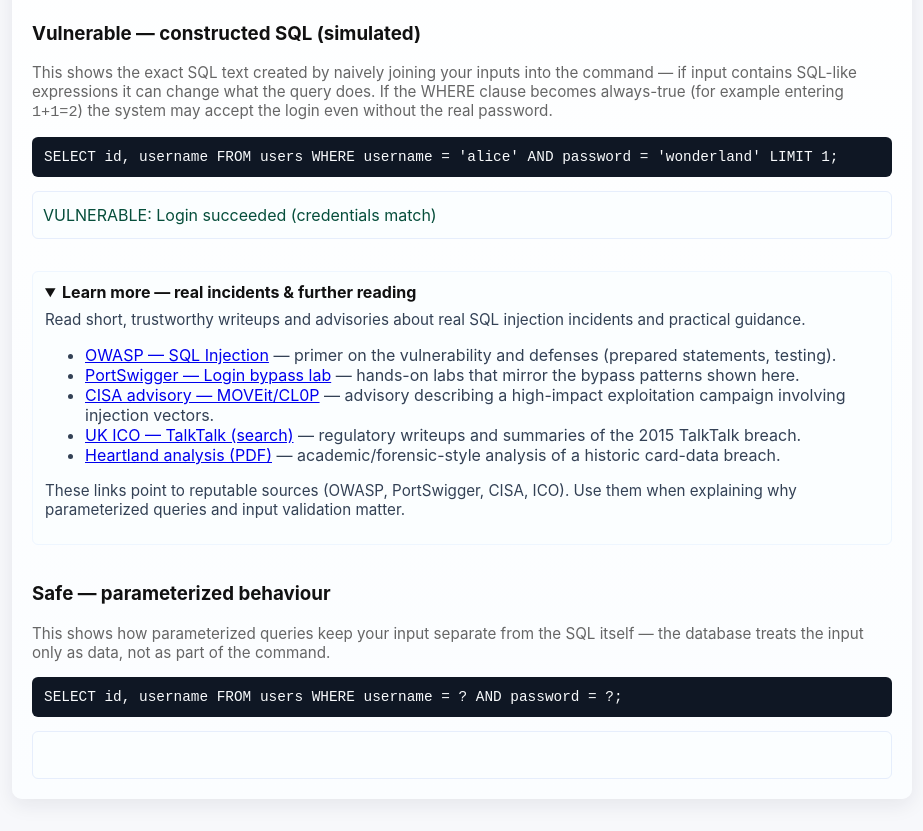
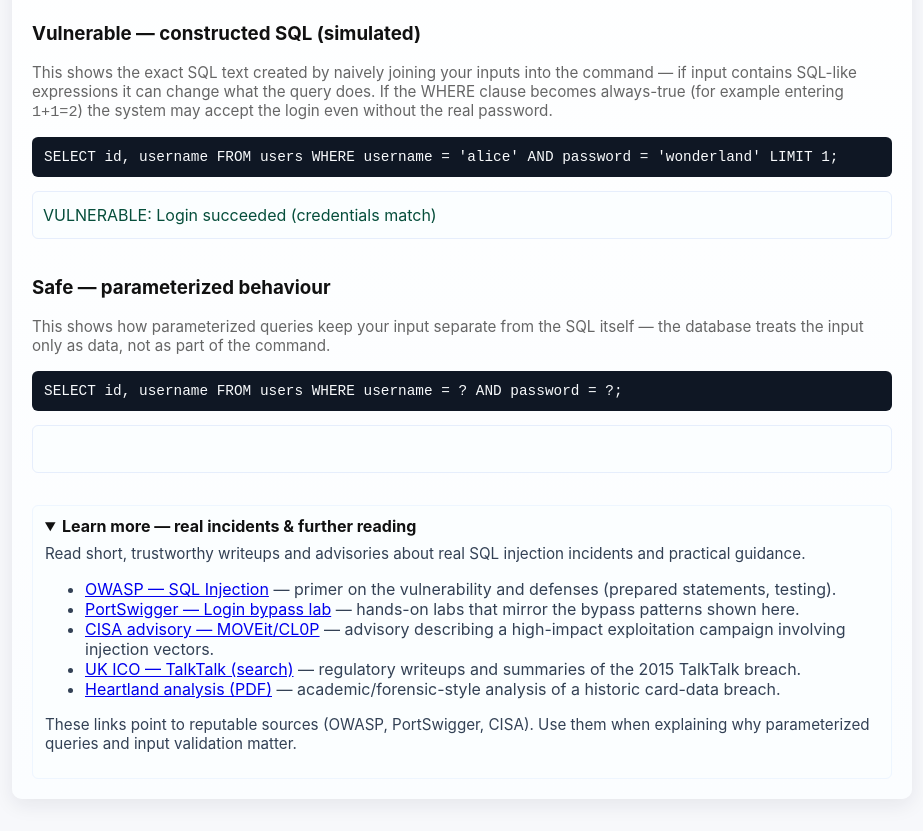
Before and after one commit to Maremoo2/sql-injection-playground-static, a plain HTML site: page index.html in a window 1280 px wide. Shown: the part 369-1200 px from the top of the page, without its empty margins (178-1101 px from the left). Drawn offline with Linux system fonts and the light colour scheme.

Commit message:
ui: move Safe panel above Learn more section for clearer flow

```diff
--- a/index.html
+++ b/index.html
@@ -57,6 +57,13 @@
         </article>
 
         <article>
+          <h3>Safe — parameterized behaviour</h3>
+          <p class="panel-explain">This shows how parameterized queries keep your input separate from the SQL itself — the database treats the input only as data, not as part of the command.</p>
+          <pre id="safe-info">SELECT id, username FROM users WHERE username = ? AND password = ?;</pre>
+          <div id="safe-result" class="result-box"></div>
+        </article>
+
+        <article>
           <details class="advanced" open>
             <summary>Learn more — real incidents & further reading</summary>
             <p class="panel-explain">Read short, trustworthy writeups and advisories about real SQL injection incidents and practical guidance.</p>
@@ -67,15 +74,8 @@
               <li><a href="https://ico.org.uk" target="_blank" rel="noopener">UK ICO — TalkTalk (search)</a> — regulatory writeups and summaries of the 2015 TalkTalk breach.</li>
               <li><a href="https://www.philadelphiafed.org/-/media/frbp/assets/consumer-finance/discussion-papers/d-2010-january-heartland-payment-systems.pdf" target="_blank" rel="noopener">Heartland analysis (PDF)</a> — academic/forensic-style analysis of a historic card-data breach.</li>
             </ul>
-            <p class="panel-explain">These links point to reputable sources (OWASP, PortSwigger, CISA, ICO). Use them when explaining why parameterized queries and input validation matter.</p>
+            <p class="panel-explain">These links point to reputable sources (OWASP, PortSwigger, CISA). Use them when explaining why parameterized queries and input validation matter.</p>
           </details>
-        </article>
-
-        <article>
-          <h3>Safe — parameterized behaviour</h3>
-          <p class="panel-explain">This shows how parameterized queries keep your input separate from the SQL itself — the database treats the input only as data, not as part of the command.</p>
-          <pre id="safe-info">SELECT id, username FROM users WHERE username = ? AND password = ?;</pre>
-          <div id="safe-result" class="result-box"></div>
         </article>
       </div>
     </section>
```
